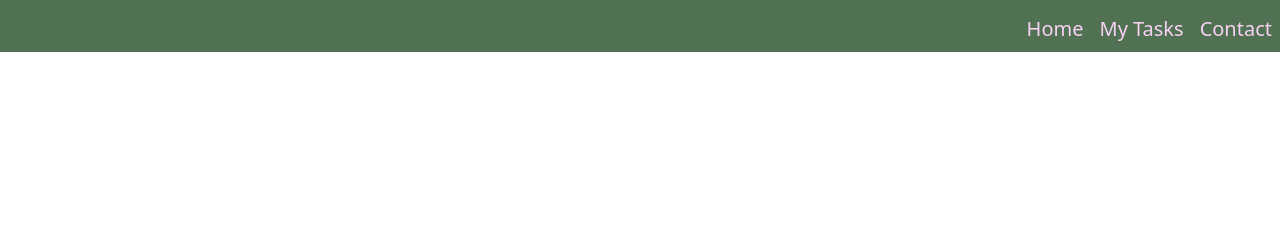
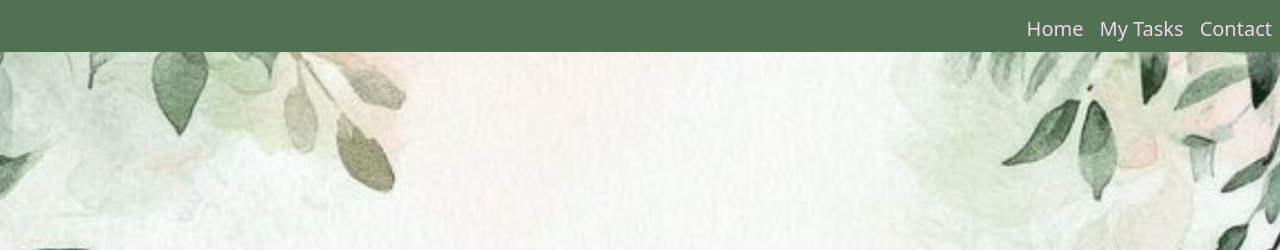
Before and after one commit to BrookeeBain91/full-stack-todo-app, a plain HTML site: page frontend/home.html in a window 1280 px wide. Shown: the part 64-314 px from the top of the page. Drawn offline with nearby package versions, Linux system fonts and the light colour scheme; the site is published under a folder, as on GitHub Pages, so addresses that start at the root find nothing.

Commit message:
image fix route

```diff
--- a/frontend/css/style.css
+++ b/frontend/css/style.css
@@ -134,7 +134,7 @@
     align-items: center;
     text-align: center;
 
-    background-image: url("/frontend/Images/home-page.jpg");
+    background-image: url("../Images/home-page.jpg");
     background-size: cover;
     background-position: center;
     background-repeat: no-repeat;
```
